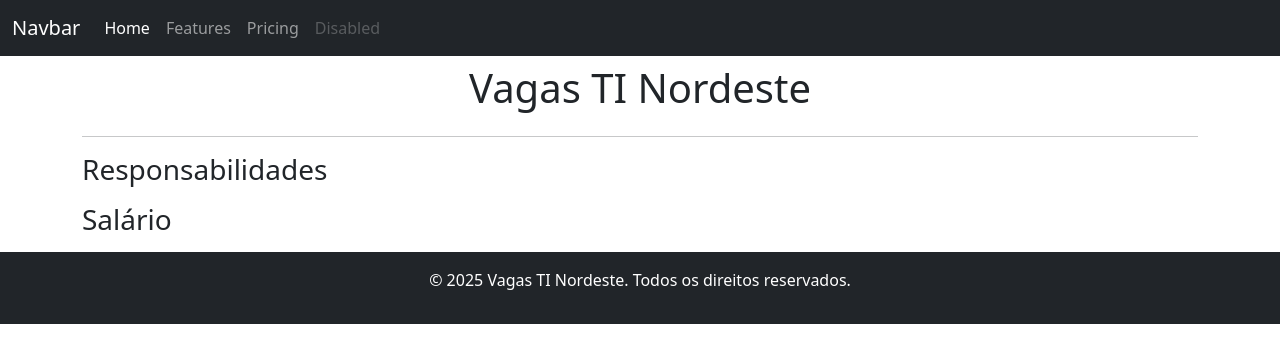
After one commit to renatovaz92/Python-Carreiras, a Flask app: template templates/detalhevaga.html in a window 1280 px wide. The commit adds this page. Shown: the top 363 px of the page. Run offline with Flask 3, Linux system fonts and the light colour scheme; the template is opened without the code that fills it, so the values that code supplies are empty.

Commit message:
Adicionando detalhe por vaga

```diff
--- a/app.py
+++ b/app.py
@@ -1,5 +1,5 @@
 from flask import Flask, render_template, request, redirect, url_for, session, jsonify
-from database import carrega_vagas_db
+from database import carrega_vagas_db,carrega_vaga
 
 app = Flask(__name__)
 
@@ -13,6 +13,15 @@ def lista_vagas():
   vagas = carrega_vagas_db()
   return jsonify(vagas)
 
+@app.route('/vaga/<id>')
+def mostra_vaga(id):
+  vaga = carrega_vaga(id)
+  if not vaga:
+    return "Not Found", 404
+  return render_template("detalhevaga.html",vaga=vaga)
+
+
+
 
 if __name__ == "__main__":
   app.run(host='0.0.0.0', debug=True)
--- /dev/null
+++ b/templates/detalhevaga.html
@@ -0,0 +1,29 @@
+<!DOCTYPE html>
+<html lang="en">
+<head>
+    <meta charset="UTF-8">
+    <meta name="viewport" content="width=device-width, initial-scale=1.0">
+    <title>{{vaga.titulo}}</title>
+    <link rel="stylesheet" href="https://cdn.jsdelivr.net/npm/bootstrap@5.3.3/dist/css/bootstrap.min.css" integrity="sha384-QWTKZyjpPEjISv5WaRU9OFeRpok6YctnYmDr5pNlyT2bRjXh0JMhjY6hW+ALEwIH" crossorigin="anonymous">
+</head>
+<body>
+    {%include 'includes/navbar.html'%}
+    <div class="container">
+        <h1 class="text-center mt-2 mb-4">Vagas TI Nordeste</h1>
+        <hr>
+        <h3>{{vaga.titulo}}</h3>
+        <p class="lead">{{vaga.localidade}}</p>
+        <h3>Responsabilidades</h3>
+        <ul>
+            {% for linha in vaga.responsabilidades.split(". ") %}
+            <li> {{linha}}</li>
+            {% endfor%}
+        </ul>
+        <h3>Salário</h3>
+        <p>{{vaga.moeda}}{{vaga.salario}}</p>
+    </div>
+
+
+    {%include 'includes/footer.html'%}
+</body>
+</html>
--- /dev/null
+++ b/templates/includes/footer.html
@@ -0,0 +1,3 @@
+<footer class="bg-dark text-center text-white py-3">
+    <p>&copy; 2025 Vagas TI Nordeste. Todos os direitos reservados.</p>
+  </footer>
--- /dev/null
+++ b/templates/includes/navbar.html
@@ -0,0 +1,24 @@
+<nav class="navbar navbar-expand-lg navbar-dark bg-dark">
+    <div class="container-fluid">
+      <a class="navbar-brand" href="#">Navbar</a>
+      <button class="navbar-toggler" type="button" data-bs-toggle="collapse" data-bs-target="#navbarNav" aria-controls="navbarNav" aria-expanded="false" aria-label="Toggle navigation">
+        <span class="navbar-toggler-icon"></span>
+      </button>
+      <div class="collapse navbar-collapse" id="navbarNav">
+        <ul class="navbar-nav">
+          <li class="nav-item">
+            <a class="nav-link active" aria-current="page" href="#">Home</a>
+          </li>
+          <li class="nav-item">
+            <a class="nav-link" href="#">Features</a>
+          </li>
+          <li class="nav-item">
+            <a class="nav-link" href="#">Pricing</a>
+          </li>
+          <li class="nav-item">
+            <a class="nav-link disabled" href="#" tabindex="-1" aria-disabled="true">Disabled</a>
+          </li>
+        </ul>
+      </div>
+    </div>
+  </nav>
--- a/templates/includes/vagas_item.html
+++ b/templates/includes/vagas_item.html
@@ -12,7 +12,8 @@
 
     </div>
     <div class="col-4">
-        <button type="button" class="btn btn-outline-primary btn-lg">Aplicar</button>
+      <a href="/vaga/{{vaga.id}}" type="button" class="btn btn-outline-primary btn-lg">Aplicar</a>
+
     </div>
 
 
```
Also changed, not shown: database.py (+10 -0 lines).
